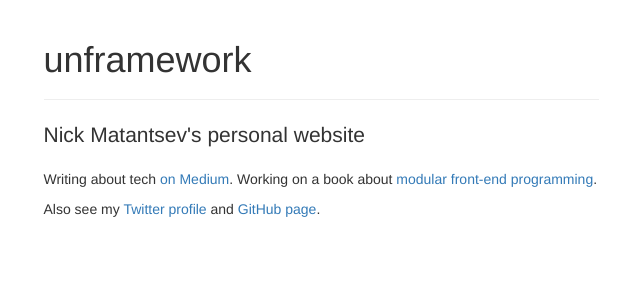
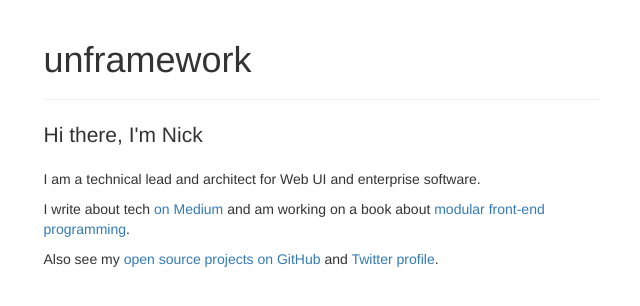
Before and after one commit to unframework/unframework-website, a Jekyll site: the page built from index.html, in a window 1280 px wide. Shown: the top 306 px of the page, without its empty margins (319-959 px from the left). Built offline with Jekyll 4.4.1, drawn with Linux system fonts in a browser that asks for light colours; Markdown is read by kramdown in place of the engine named in the settings; the list of posts is cut into pages by our own code.

Commit message:
Updated copy

```diff
--- a/index.html
+++ b/index.html
@@ -12,9 +12,10 @@ title: Personal website of Nick Matantsev
           <h1>unframework</h1>
       </div>
 
-      <p class="lead">Nick Matantsev's personal website</p>
-      <p>Writing about tech <a href="https://medium.com/@unframework">on Medium</a>. Working on a book about <a href="https://leanpub.com/modular-front-end-code">modular front-end programming</a>.</p>
-      <p>Also see my <a href="https://twitter.com/unframework">Twitter profile</a> and <a href="https://github.com/unframework">GitHub page</a>.</p>
+      <p class="lead">Hi there, I'm Nick</p>
+      <p>I am a technical lead and architect for Web UI and enterprise software.</p>
+      <p>I write about tech <a href="https://medium.com/@unframework">on Medium</a> and am working on a book about <a href="https://leanpub.com/modular-front-end-code">modular front-end programming</a>.</p>
+      <p>Also see my <a href="https://github.com/unframework">open source projects on GitHub</a> and <a href="https://twitter.com/unframework">Twitter profile</a>.</p>
     </div>
     <div class="col-md-3">
     </div>
```
